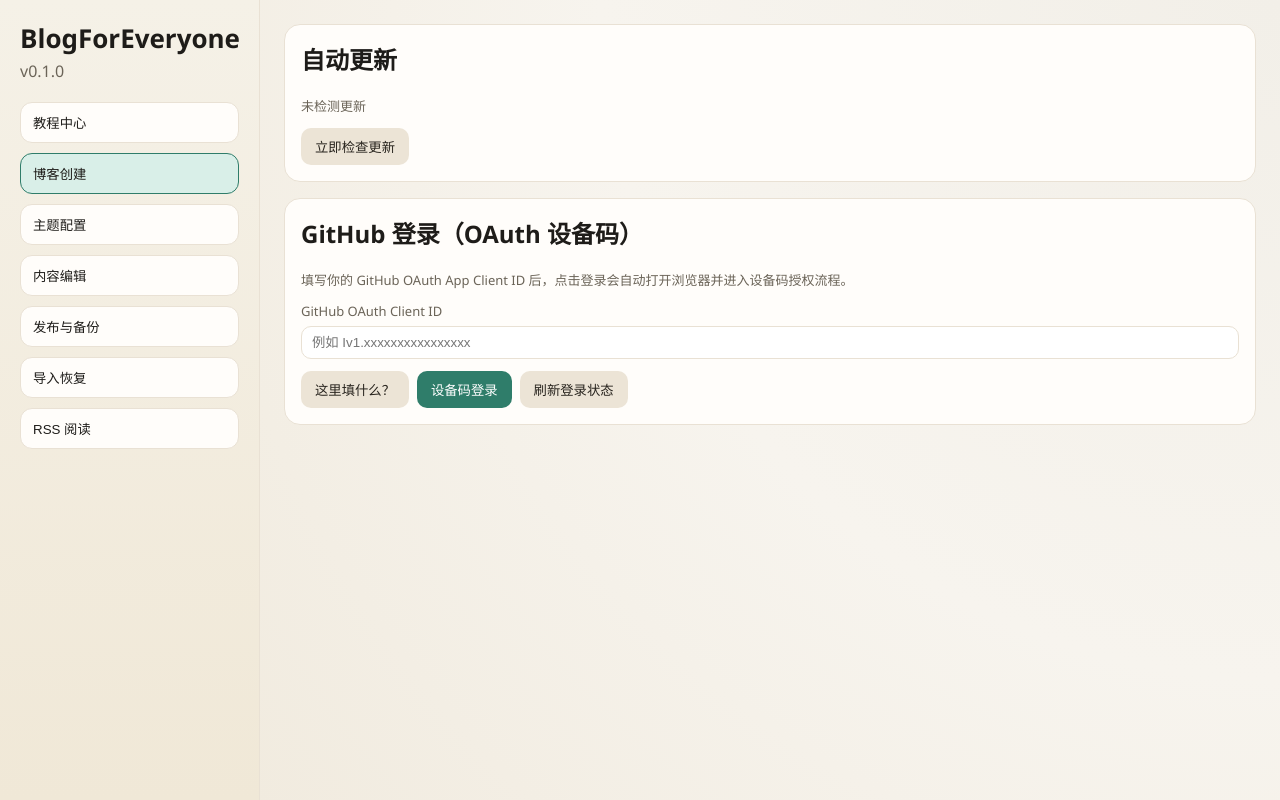
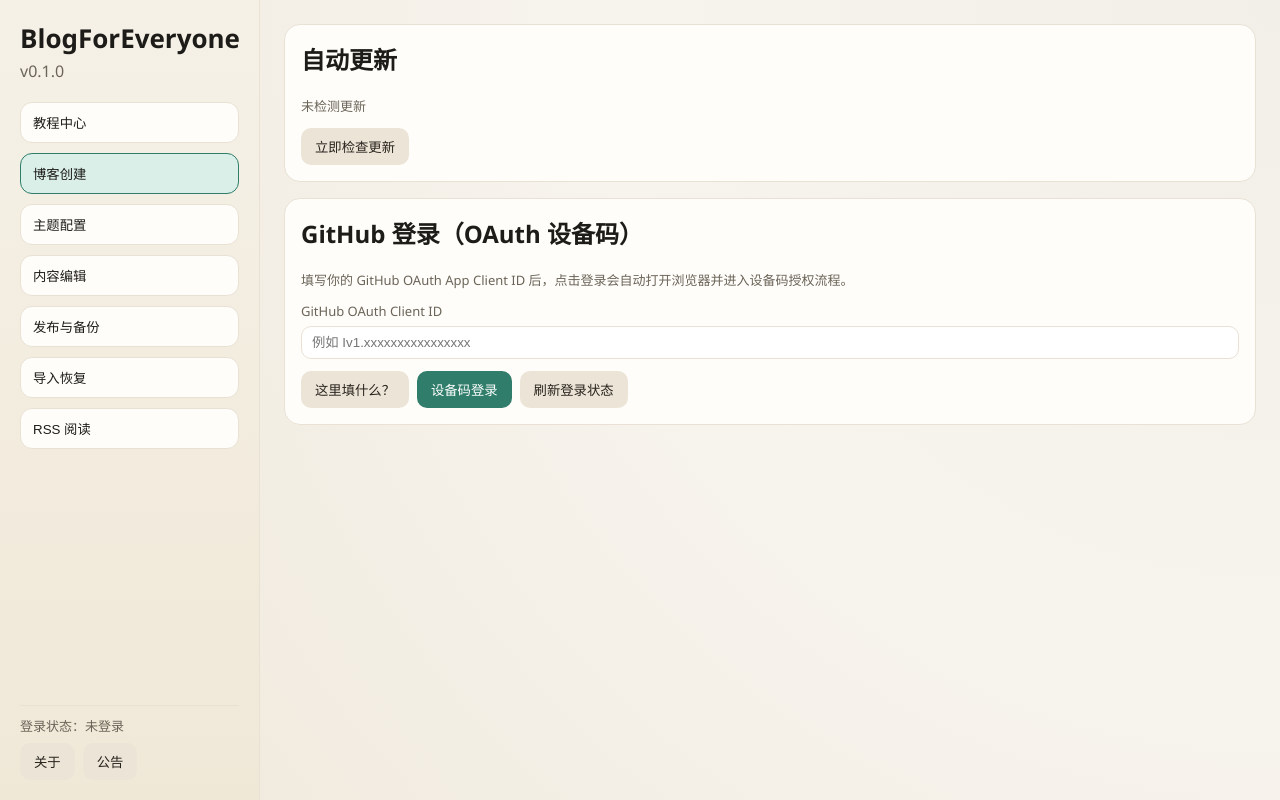
Before and after one commit to SpeechlessPanda/BlogForEveryone, a Vue app: page / in a window 1280 px wide. Built offline with nearby package versions, Linux system fonts and the light colour scheme.

Commit message:
feat(ui): move login status to sidebar footer and add about/announcement modal

```diff
--- a/src/renderer/src/App.vue
+++ b/src/renderer/src/App.vue
@@ -1,5 +1,6 @@
 <script setup>
 import { ref, onMounted, onUnmounted, computed } from 'vue';
+import appContents from '../../shared/data/appContents.json';
 import WorkspaceView from './views/WorkspaceView.vue';
 import ThemeConfigView from './views/ThemeConfigView.vue';
 import PublishBackupView from './views/PublishBackupView.vue';
@@ -28,7 +29,29 @@ const authState = ref(null);
 const authLog = ref('');
 const deviceFlow = ref(null);
 const isLoggedIn = computed(() => Boolean(authState.value?.accessToken || authState.value?.user));
+const infoModal = ref({ visible: false, key: 'about' });
 let releaseUpdateListener = null;
+
+const sidebarLoginText = computed(() => {
+    if (!isLoggedIn.value) {
+        return '登录状态：未登录';
+    }
+    const user = authState.value?.user;
+    return `登录状态：${user?.login || '已登录'}`;
+});
+
+const activeInfoModal = computed(() => {
+    const key = infoModal.value.key;
+    return appContents[key] || appContents.about;
+});
+
+function openInfoModal(key) {
+    infoModal.value = { visible: true, key };
+}
+
+function closeInfoModal() {
+    infoModal.value = { ...infoModal.value, visible: false };
+}
 
 async function refreshEnvStatus() {
     envStatus.value = await window.bfeApi.getEnvironmentStatus();
@@ -160,12 +183,25 @@ onUnmounted(() => {
 <template>
     <div class="layout">
         <aside class="sidebar">
+            <div class="sidebar-inner">
+                <div>
                     <h1>{{ appState.appName }}</h1>
                     <p class="version">v{{ appState.version }}</p>
                     <button v-for="tab in tabs" :key="tab.key" :class="['tab', { active: activeTab === tab.key }]"
                         @click="activeTab = tab.key">
                         {{ tab.label }}
                     </button>
+                </div>
+
+                <div class="sidebar-footer">
+                    <p class="muted" style="margin: 0 0 8px 0;">{{ sidebarLoginText }}</p>
+                    <div class="actions" style="margin-top: 0;">
+                        <button class="secondary" @click="openInfoModal('about')">关于</button>
+                        <button class="secondary" @click="openInfoModal('announcement')">公告</button>
+                        <button v-if="isLoggedIn" class="danger" @click="handleGithubLogout">退出登录</button>
+                    </div>
+                </div>
+            </div>
         </aside>
 
         <main class="content">
@@ -227,14 +263,6 @@ onUnmounted(() => {
                 <pre v-if="authLog">{{ authLog }}</pre>
             </section>
 
-            <section class="panel" v-if="isLoggedIn">
-                <h2>登录成功</h2>
-                <p class="muted">当前登录：{{ authState?.user?.login }} ({{ authState?.user?.name || '-' }})</p>
-                <div class="actions">
-                    <button class="danger" @click="handleGithubLogout">退出登录</button>
-                </div>
-            </section>
-
             <TutorialCenterView v-if="isLoggedIn && activeTab === 'tutorial'" />
             <WorkspaceView v-if="isLoggedIn && activeTab === 'workspace'" />
             <ThemeConfigView v-if="isLoggedIn && activeTab === 'theme'" />
@@ -243,5 +271,15 @@ onUnmounted(() => {
             <ImportView v-if="isLoggedIn && activeTab === 'import'" />
             <RssReaderView v-if="isLoggedIn && activeTab === 'rss'" />
         </main>
+
+        <div v-if="infoModal.visible" class="modal-backdrop" @click.self="closeInfoModal">
+            <div class="modal-panel">
+                <h2>{{ activeInfoModal.title }}</h2>
+                <p>{{ activeInfoModal.content }}</p>
+                <div class="actions">
+                    <button class="primary" @click="closeInfoModal">我知道了</button>
+                </div>
+            </div>
+        </div>
     </div>
 </template>
--- a/src/renderer/src/styles.css
+++ b/src/renderer/src/styles.css
@@ -39,6 +39,19 @@ body {
   top: 0;
   height: 100vh;
   overflow-y: auto;
+}
+
+.sidebar-inner {
+  min-height: calc(100vh - 40px);
+  display: flex;
+  flex-direction: column;
+  justify-content: space-between;
+  gap: 16px;
+}
+
+.sidebar-footer {
+  border-top: 1px solid var(--line);
+  padding-top: 10px;
 }
 
 .sidebar h1 {
@@ -234,6 +247,24 @@ pre {
   font-size: 12px;
 }
 
+.modal-backdrop {
+  position: fixed;
+  inset: 0;
+  background: rgba(0, 0, 0, 0.45);
+  display: flex;
+  align-items: center;
+  justify-content: center;
+  z-index: 1000;
+}
+
+.modal-panel {
+  width: min(560px, 90vw);
+  background: var(--panel);
+  border: 1px solid var(--line);
+  border-radius: 14px;
+  padding: 16px;
+}
+
 @media (max-width: 980px) {
   .layout {
     grid-template-columns: 1fr;
--- /dev/null
+++ b/src/shared/data/appContents.json
@@ -0,0 +1,10 @@
+{
+  "about": {
+    "title": "关于 BlogForEveryone",
+    "content": "BlogForEveryone 是面向新手的可视化博客搭建工具，支持 Hexo/Hugo 创建、主题配置、内容编辑与发布。"
+  },
+  "announcement": {
+    "title": "公告",
+    "content": "欢迎使用 BlogForEveryone。若遇到问题，请先查看教程中心与日志信息。"
+  }
+}
```
Lines whose indentation alone changed are shown as unchanged.
